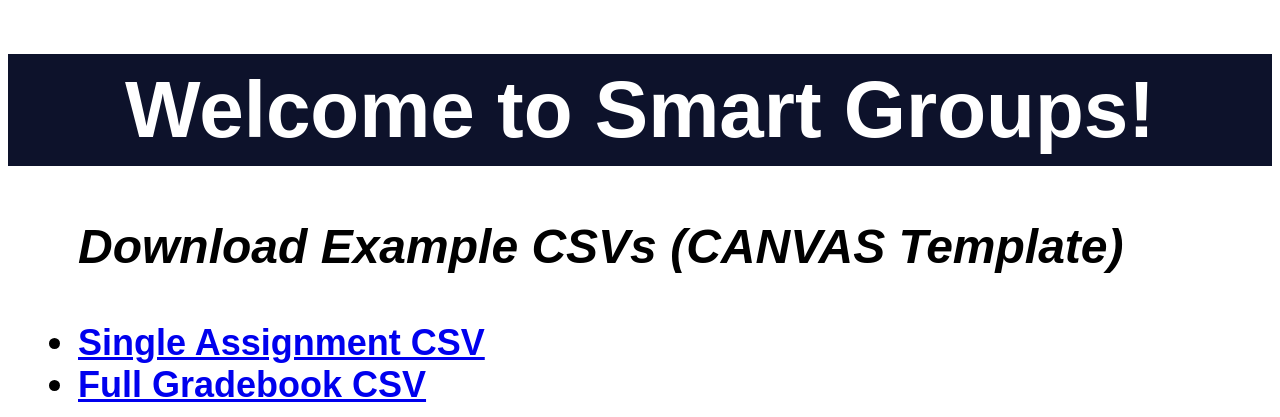
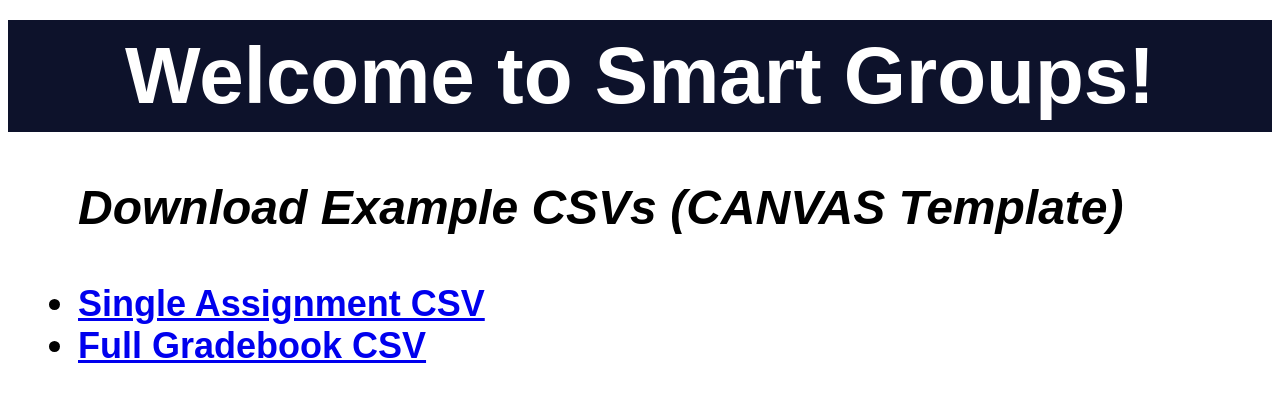
Before and after one commit to jackvessa/Genius_Groups, a Flask app: page / in a window 1280 px wide. Shown: the top 417 px of the page. Run offline with Flask 2, Linux system fonts and the light colour scheme.

Commit message:
Updating CSS

```diff
--- a/static/css/style.css
+++ b/static/css/style.css
@@ -7,6 +7,12 @@ ul {
   margin-left: 30px;
   font-size: 3em;
 }
+
+h1 {
+  margin-block-start: 0.25em;
+  margin-block-end: 0.25em;
+}
+
 
 body h1 {
   font-size: 5em;
```
